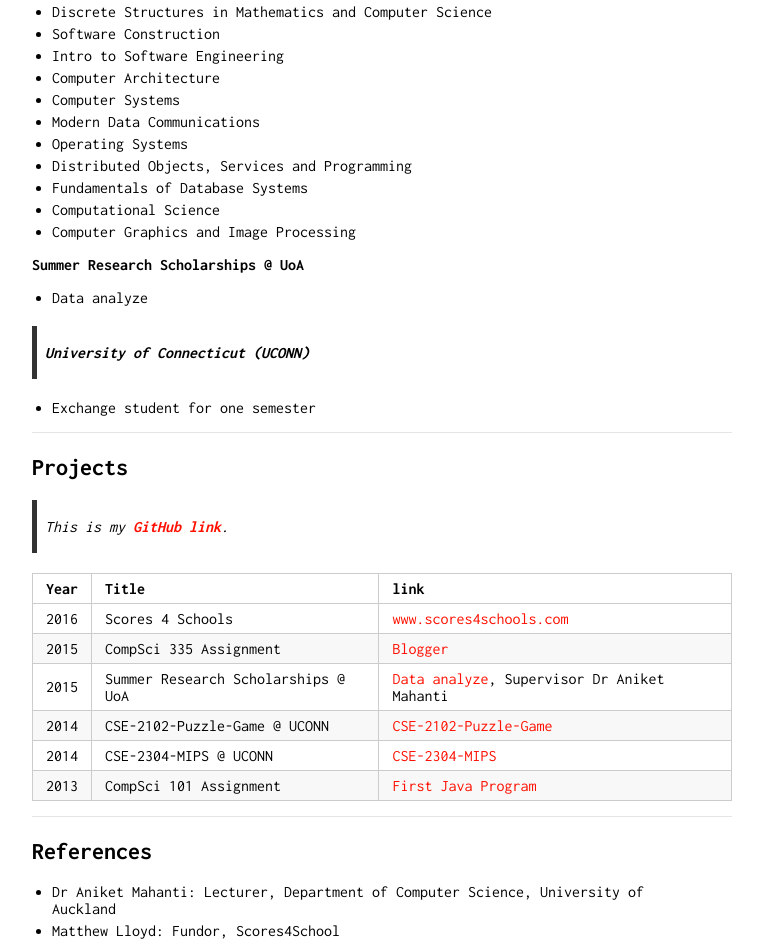
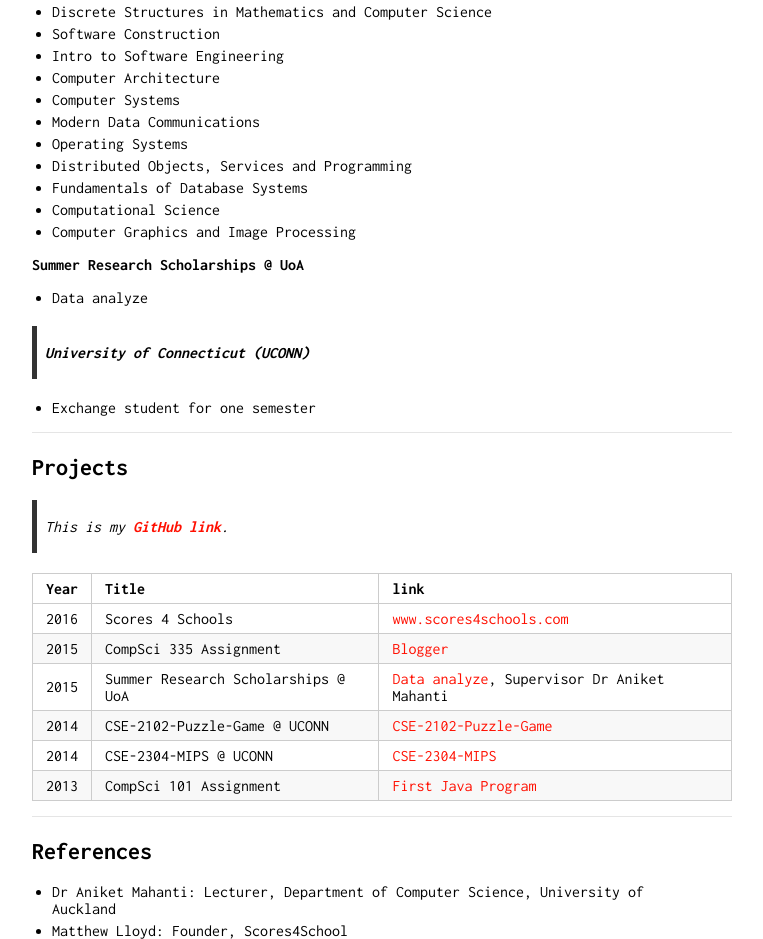
Before and after one commit to hche608/hche608.github.io, a Jekyll site: the page built from index.md, in a window 1280 px wide. Shown: the part 470-1409 px from the top of the page, without its empty margins (258-1021 px from the left). Built offline with Jekyll 4.4.1, drawn with Linux system fonts in a browser that asks for light colours.

Commit message:
Update index.md
Fixed typo

```diff
--- a/index.md
+++ b/index.md
@@ -58,4 +58,4 @@ Year | Title | link
 ## References
 
 * Dr Aniket Mahanti: Lecturer, Department of Computer Science, University of Auckland
-* Matthew Lloyd: Fundor, Scores4School
+* Matthew Lloyd: Founder, Scores4School
```
